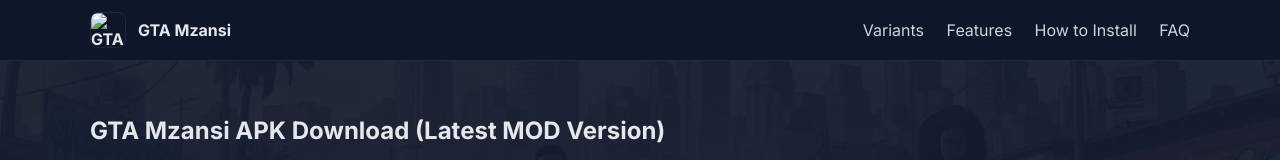
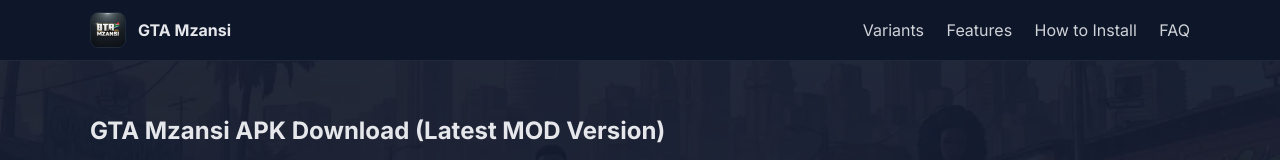
Before and after one commit to seoperk/gtamzansiapk, a plain HTML site: page index.html in a window 1280 px wide. Shown: the top 160 px of the page. Drawn offline with Linux system fonts and the light colour scheme; files whose address does not match are found by name.

Commit message:
index.html

```diff
--- a/index.html
+++ b/index.html
@@ -14,7 +14,7 @@
   <header class="site-header">
     <div class="container header-inner">
       <div class="brand">
-        <img src="img/gta-mzansi-logo.webp" alt="GTA Mzansi logo" class="logo">
+        <img src="gta-mzansi-logo.webp" alt="GTA Mzansi logo" class="logo">
         <span>GTA Mzansi</span>
       </div>
       <nav class="nav">
```
